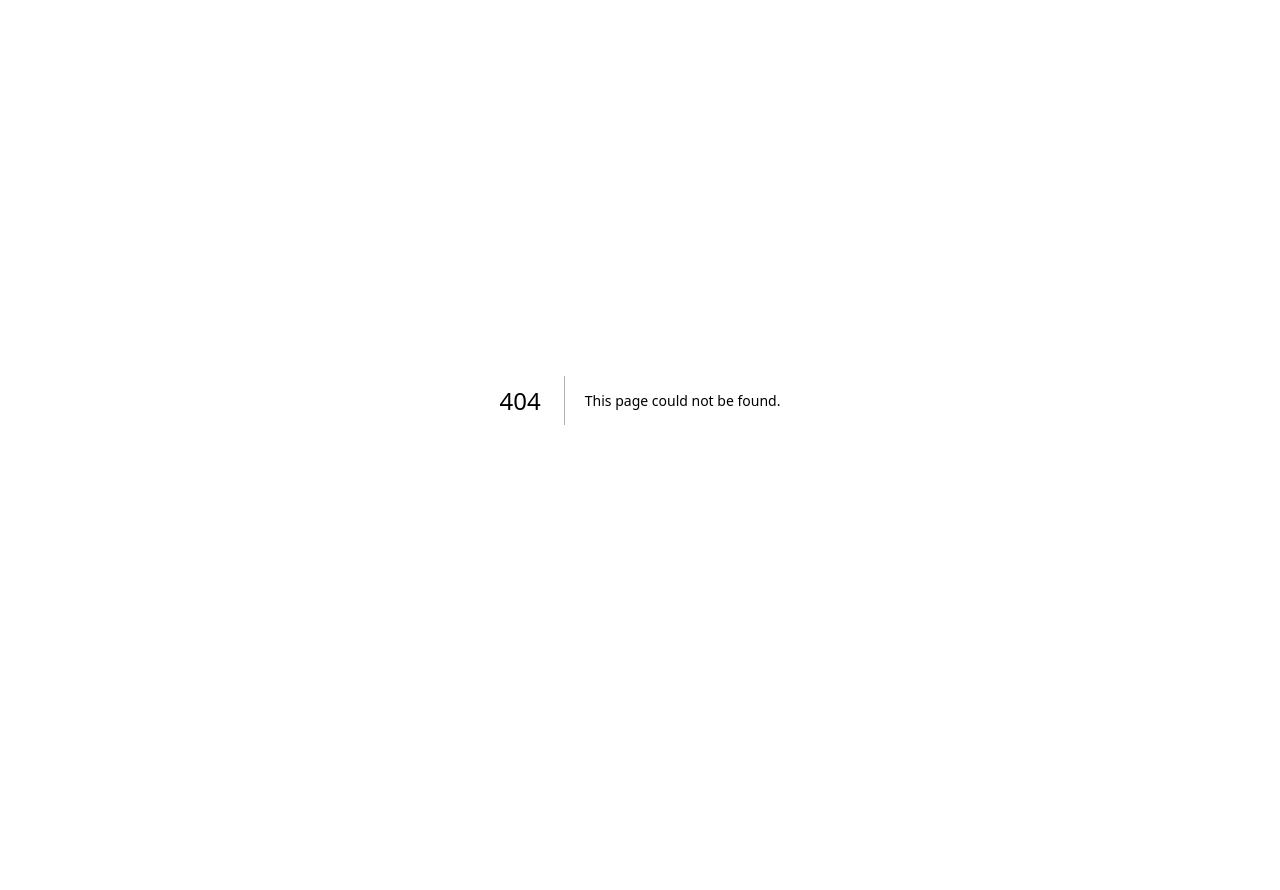
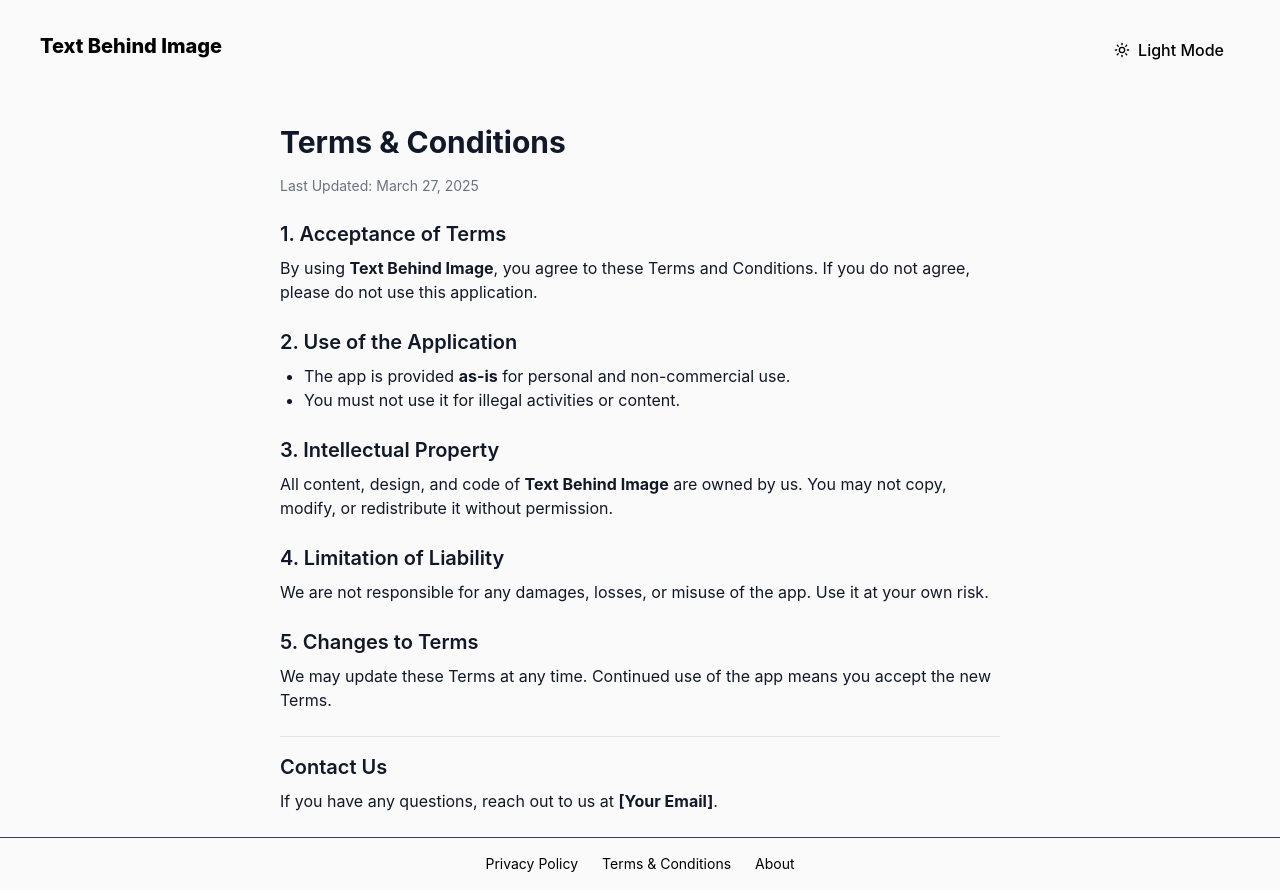
Before and after one commit to SyedJunaidAli1/Text-Behind-Image-Background, a Next.js app: page /Terms in a window 1280 px wide. Before the commit this address had no page. Before the commit the page ends 800 px from the top, so only its background shows below. Built offline with nearby package versions, Linux system fonts and the light colour scheme.

Commit message:
Footer terms and conditions added

```diff
--- a/src/app/Privacy/page.tsx
+++ b/src/app/Privacy/page.tsx
@@ -6,7 +6,7 @@ const Privacy = () => {
     return (
         <>
             <Nav />
-            <div className="max-w-3xl mx-auto p-6 min-h-[84vh]">
+            <div className="max-w-3xl mx-auto p-6 min-h-[85vh]">
                 <h1 className="text-3xl font-bold mb-4">Privacy Policy</h1>
                 <p>📅 Last Updated: March 27, 2025</p>
 
--- /dev/null
+++ b/src/app/Terms/page.tsx
@@ -0,0 +1,63 @@
+import React from "react";
+import Nav from "../components/Nav";
+import Footer from "../components/Footer";
+
+const Terms = () => {
+    return (
+        <>
+            <Nav />
+            <div className="max-w-3xl min-h-[85vh] mx-auto p-6 text-gray-900 dark:text-gray-100">
+                <h1 className="text-3xl font-bold mb-4">Terms & Conditions</h1>
+                <p className="text-sm text-gray-500 dark:text-gray-400">Last Updated: March 27, 2025</p>
+
+                <section className="mt-6">
+                    <h2 className="text-xl font-semibold mb-2">1. Acceptance of Terms</h2>
+                    <p>
+                        By using <strong>Text Behind Image</strong>, you agree to these Terms and Conditions. If you do not
+                        agree, please do not use this application.
+                    </p>
+                </section>
+
+                <section className="mt-6">
+                    <h2 className="text-xl font-semibold mb-2">2. Use of the Application</h2>
+                    <ul className="list-disc pl-6">
+                        <li>The app is provided <strong>as-is</strong> for personal and non-commercial use.</li>
+                        <li>You must not use it for illegal activities or content.</li>
+                    </ul>
+                </section>
+
+                <section className="mt-6">
+                    <h2 className="text-xl font-semibold mb-2">3. Intellectual Property</h2>
+                    <p>
+                        All content, design, and code of <strong>Text Behind Image</strong> are owned by us. You may not copy,
+                        modify, or redistribute it without permission.
+                    </p>
+                </section>
+
+                <section className="mt-6">
+                    <h2 className="text-xl font-semibold mb-2">4. Limitation of Liability</h2>
+                    <p>
+                        We are not responsible for any damages, losses, or misuse of the app. Use it at your own risk.
+                    </p>
+                </section>
+
+                <section className="mt-6">
+                    <h2 className="text-xl font-semibold mb-2">5. Changes to Terms</h2>
+                    <p>
+                        We may update these Terms at any time. Continued use of the app means you accept the new Terms.
+                    </p>
+                </section>
+
+                <section className="mt-6 border-t pt-4">
+                    <h2 className="text-xl font-semibold mb-2">Contact Us</h2>
+                    <p>
+                        If you have any questions, reach out to us at <strong>[Your Email]</strong>.
+                    </p>
+                </section>
+            </div>
+            <Footer />
+        </>
+    );
+};
+
+export default Terms;
--- a/src/app/components/Footer.tsx
+++ b/src/app/components/Footer.tsx
@@ -5,7 +5,7 @@ const Footer = () => {
         <footer className="w-full py-4 flex justify-center items-center border-t border-gray-700 animate-fadeIn">
             <div className="flex gap-6 text-sm animate-slideUp">
                 <a href="/Privacy" className="hover:text-gray-400 transition-colors duration-300">Privacy Policy</a>
-                <a href="/terms" className="hover:text-gray-400 transition-colors duration-300">Terms & Conditions</a>
+                <a href="/Terms" className="hover:text-gray-400 transition-colors duration-300">Terms & Conditions</a>
                 <a href="/About" className="hover:text-gray-400 transition-colors duration-300">About</a>
             </div>
         </footer>
```
